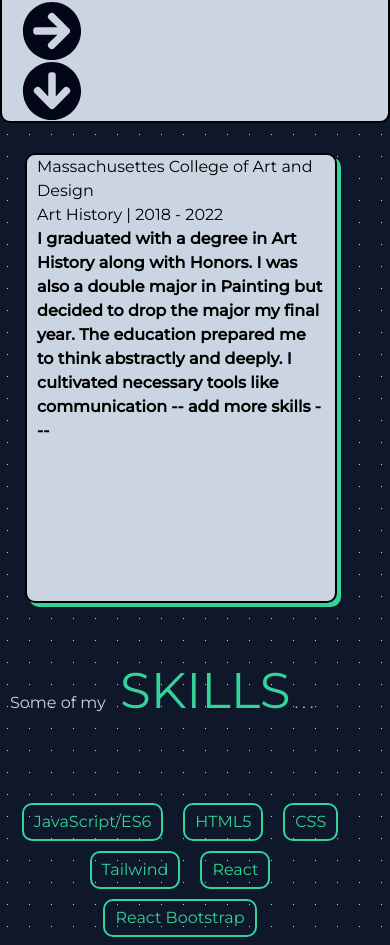
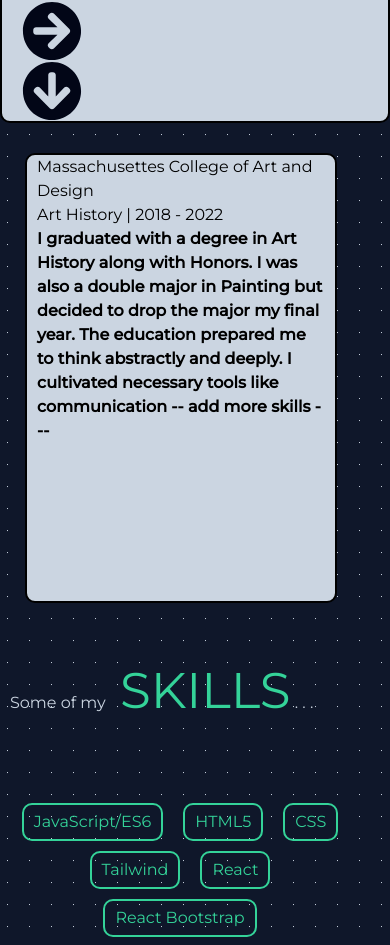
Before and after one commit to escavanessa/Portfolio, a React (Vite) app: page / in a window 390 px wide. Shown: the part 793-1738 px from the top of the page. Built offline with nearby package versions, Linux system fonts and the light colour scheme.

Commit message:
if text is not contained i will give up

```diff
--- a/Components/Education/Education.css
+++ b/Components/Education/Education.css
@@ -75,6 +75,10 @@
     .swiperSlide h1{
         margin-bottom: 0;
     }
+
+    .swiperSlide h2 {
+        margin-bottom: 0;
+    }
 }
 
 
@@ -89,6 +93,7 @@
     }
     .swiperSlide{
         padding: 0px 10px 20px 10px;
+        box-shadow: none;
     }
     .action h1{
         margin-bottom: 0;
```
